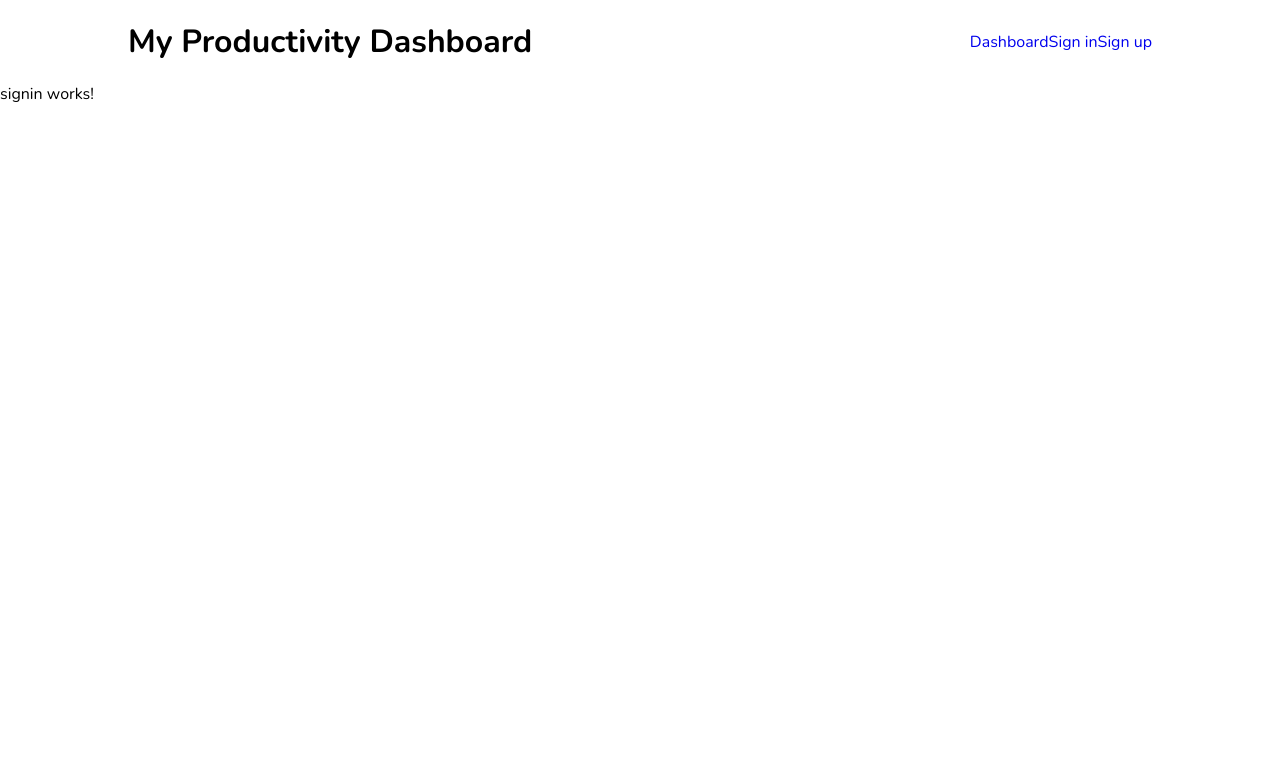
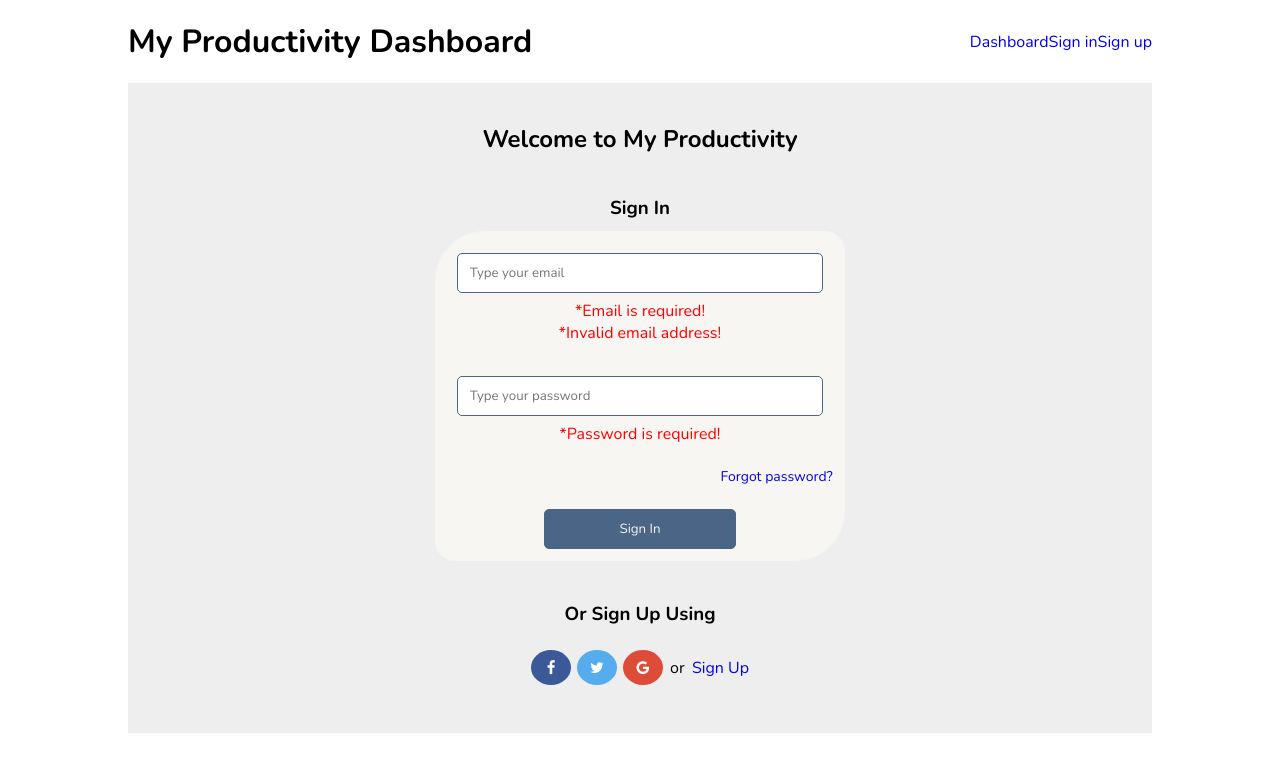
Before and after one commit to MareikeW/dashboard-project, an Angular app: page /signin in a window 1280 px wide. Shown: the top 772 px of the page. Built offline with nearby package versions, Linux system fonts and the light colour scheme.

Commit message:
Create sign in form

```diff
--- a/src/app/pages/signin/signin.component.html
+++ b/src/app/pages/signin/signin.component.html
@@ -1 +1,72 @@
-<p>signin works!</p>
+<div class="container center-div">
+  <h2>Welcome to My Productivity</h2>
+
+  <h3 class="text">Sign In</h3>
+  <div class="form-container center-div">
+    <form #form="ngForm" (submit)="onSubmit()">
+      <div class="form-content center-div">
+        <label for="username"></label>
+        <input
+          class="inputField"
+          type="email"
+          name="username"
+          id="username"
+          placeholder="Type your email"
+          ngModel
+          pattern="[a-zA-Z0-9]*@gmail.com$"
+          required
+        />
+
+        <p class="alert" *ngIf="form.controls.username?.errors?.required">
+          *Email is required!
+        </p>
+        <p class="alert" *ngIf="form.controls.username?.errors">
+          *Invalid email address!
+        </p>
+
+        <br />
+
+        <label for="password"></label>
+        <input
+          class="inputField"
+          type="password"
+          name="password"
+          id="password"
+          ngModel
+          placeholder="Type your password"
+          required
+        />
+
+        <p class="alert" *ngIf="form.controls.password?.errors?.required">
+          *Password is required!
+        </p>
+
+        <br />
+        <span><a href="#">Forgot password?</a></span>
+        <br />
+
+        <button
+          type="submit"
+          name="btn"
+          (click)="onClick()"
+          [disabled]="form.invalid"
+          class="submitBtn"
+        >
+          Sign In
+        </button>
+      </div>
+    </form>
+  </div>
+
+  <h3 class="text">Or Sign Up Using</h3>
+
+  <div class="media-container">
+    <ul class="media-list">
+      <li><a href="#" class="fa fa-facebook"></a></li>
+      <li><a href="#" class="fa fa-twitter"></a></li>
+      <li><a href="#" class="fa fa-google"></a></li>
+      or
+      <li><a routerLink="/signup">Sign Up</a></li>
+    </ul>
+  </div>
+</div>
--- a/src/app/pages/signin/signin.component.scss
+++ b/src/app/pages/signin/signin.component.scss
@@ -0,0 +1,102 @@
+.container {
+  padding-top: 40px;
+  background-color: #eeeeee;
+  height: 650px;
+  text-align: center;
+}
+
+.center-div {
+  width: 80%;
+  margin: auto;
+}
+
+.form-container,
+.media-container {
+  padding-top: 10px;
+}
+
+.form-content {
+  width: 50%;
+  margin: auto;
+  border: 2px solid whitesmoke;
+  padding: 10px;
+  border-radius: 50px 20px;
+  background-color: #f7f6f2;
+}
+
+span {
+  font-size: 14px;
+  float: right;
+}
+
+.text {
+  margin-top: 40px;
+}
+
+.inputField,
+.media-list {
+  margin-top: 10px;
+  margin-bottom: 7px;
+}
+
+.inputField,
+.submitBtn {
+  padding: 10px 12px;
+  width: 95%;
+  border-radius: 5px;
+  border: 0.5px solid #4b6587;
+}
+
+.submitBtn {
+  width: 50%;
+  margin-top: 20px;
+  background-color: #4b6587;
+  color: #f7f6f2;
+}
+
+.submitBtn:active {
+  background-color: #a2cdcd;
+  color: #000;
+}
+
+.media-list li {
+  display: inline-block;
+  margin: 3px;
+}
+
+a:hover {
+  text-decoration: underline;
+}
+
+.fa:hover {
+  opacity: 0.7;
+  text-decoration: none;
+}
+
+.fa {
+  padding: 10px;
+  font-size: 15px;
+  width: 40px;
+  text-align: center;
+  text-decoration: none;
+  border-radius: 50%;
+}
+
+.fa-facebook {
+  background: #3b5998;
+  color: white;
+}
+
+.fa-twitter {
+  background: #55acee;
+  color: white;
+}
+
+.fa-google {
+  background: #dd4b39;
+  color: white;
+}
+
+.alert {
+  color: #ff0000;
+}
--- a/src/app/pages/signin/signin.component.ts
+++ b/src/app/pages/signin/signin.component.ts
@@ -3,13 +3,18 @@ import { Component, OnInit } from '@angular/core';
 @Component({
   selector: 'app-signin',
   templateUrl: './signin.component.html',
-  styleUrls: ['./signin.component.scss']
+  styleUrls: ['./signin.component.scss'],
 })
 export class SigninComponent implements OnInit {
+  constructor() {}
 
-  constructor() { }
+  ngOnInit(): void {}
 
-  ngOnInit(): void {
+  onSubmit() {
+    console.log('Sign In Successfully!');
   }
 
+  onClick() {
+    alert('Sign In Successfully!');
+  }
 }
--- a/src/index.html
+++ b/src/index.html
@@ -1,12 +1,19 @@
-<!doctype html>
+<!DOCTYPE html>
 <html lang="en">
   <head>
-  <meta charset="utf-8">
+    <meta charset="utf-8" />
     <title>DashboardProject</title>
-  <base href="/">
-  <meta name="viewport" content="width=device-width, initial-scale=1">
-  <link href="https://fonts.googleapis.com/css2?family=Nunito:wght@400;700&display=swap" rel="stylesheet">
-  <link rel="icon" type="image/x-icon" href="favicon.ico">
+    <base href="/" />
+    <meta name="viewport" content="width=device-width, initial-scale=1" />
+    <link
+      href="https://fonts.googleapis.com/css2?family=Nunito:wght@400;700&display=swap"
+      rel="stylesheet"
+    />
+    <link
+      rel="stylesheet"
+      href="https://cdnjs.cloudflare.com/ajax/libs/font-awesome/4.7.0/css/font-awesome.min.css"
+    />
+    <link rel="icon" type="image/x-icon" href="favicon.ico" />
   </head>
   <body>
     <app-root></app-root>
```
Lines whose indentation alone changed are shown as unchanged.
